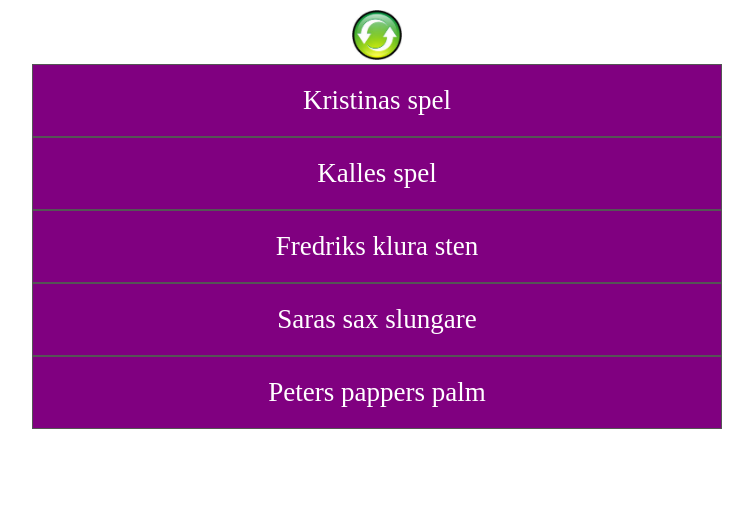
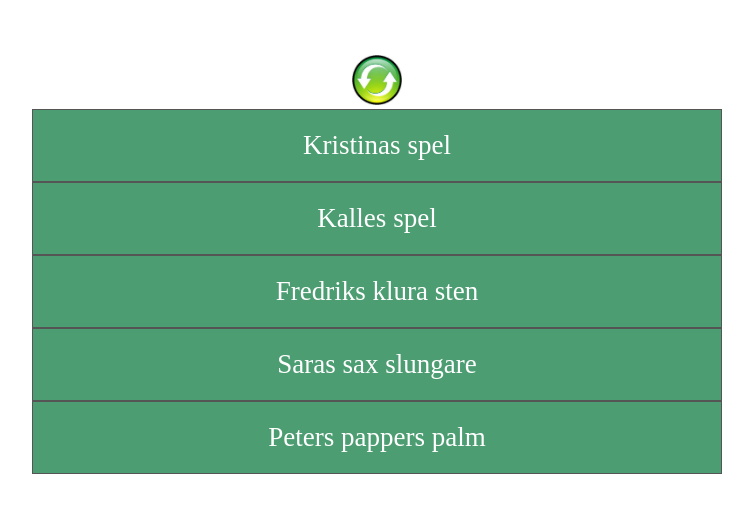
Before and after one commit to StefanStenStark/RorligaTomtRPSFront, a website built with Parcel: page RPS/Thirdpage/ThirdPage.html in a window 1280 px wide. Shown: the whole page, without its empty margins (263-1016 px from the left). Built offline with nearby package versions, Linux system fonts and the light colour scheme.

Commit message:
Grunden för page 3 och 4 färdig. Nu behövs det JS och annat gott.

```diff
--- a/RPS/FourthPage/FourthPage.css
+++ b/RPS/FourthPage/FourthPage.css
@@ -0,0 +1,30 @@
+
+
+.container{
+  max-width: 690px;
+  margin: 100px auto;
+  display: grid;
+  grid-template-columns: repeat(1, 1fr);
+}
+
+
+
+.item{
+  color: black;
+  font-size: 1.69rem;
+  padding: 20px;
+  text-align: center;
+}
+
+#borderForItem{
+  border: #555555 solid 1px;
+}
+
+#refreshB{
+  max-width: 50px;
+  max-height: 50px;
+
+}
+div{
+  text-align: center;
+}
--- a/RPS/Thirdpage/ThirdPage.css
+++ b/RPS/Thirdpage/ThirdPage.css
@@ -2,7 +2,7 @@
 
 .container{
   max-width: 690px;
-  margin: 10px auto;
+  margin: 55px auto;
   display: grid;
   grid-template-columns: repeat(1, 1fr);
 }
@@ -10,7 +10,7 @@
 
 
 .item{
-  background-color: purple;
+  background-color: #4c9d72;
   color: white;
   border: #555555 solid 1px;
   font-size: 1.69rem;
```
Also changed, not shown: RPS/FourthPage/FourthPage.html (+12 -0 lines).
